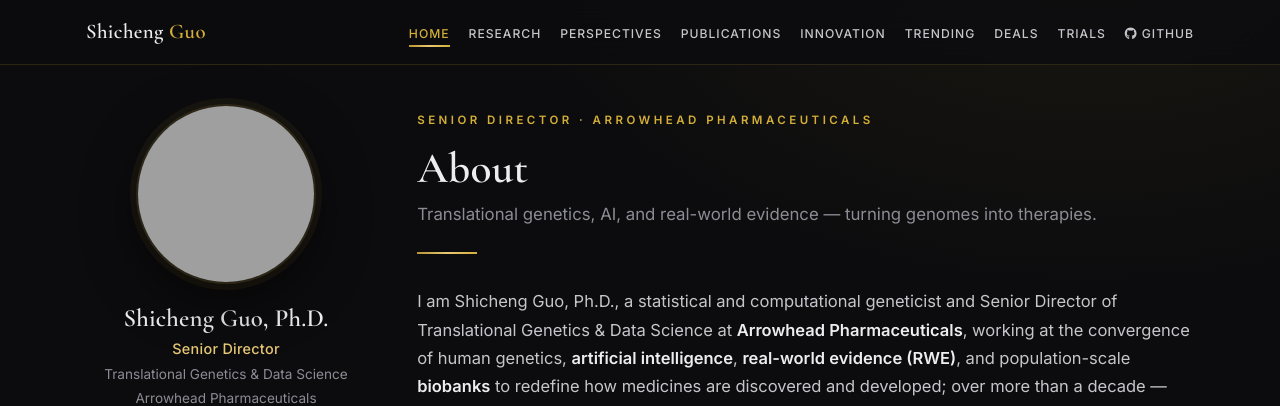
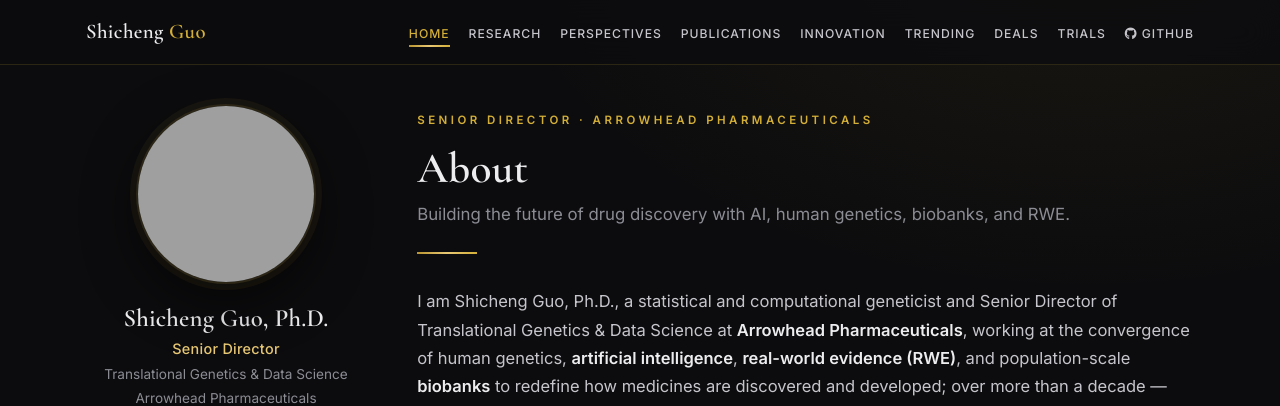
Before and after one commit to Shicheng-Guo/Shicheng-Guo.Github.io, a Jekyll site: the page built from index.html, in a window 1280 px wide and 900 px high. Shown: the top 406 px of the window. Built offline with Jekyll 4.4.1, drawn with Linux system fonts in a browser that asks for light colours; the list of posts is cut into pages by our own code.

Commit message:
Set homepage tagline: Building the future of drug discovery with AI, human genetics, biobanks, and RWE

```diff
--- a/index.html
+++ b/index.html
@@ -3,7 +3,7 @@
 show_title: true
 title: "About"
 eyebrow: "Senior Director · Arrowhead Pharmaceuticals"
-tagline: "Translational genetics, AI, and real-world evidence — turning genomes into therapies."
+tagline: "Building the future of drug discovery with AI, human genetics, biobanks, and RWE."
 description: "Shicheng Guo, Ph.D. — Senior Director of Translational Genetics & Data Science at Arrowhead Pharmaceuticals."
 ---
 
```
